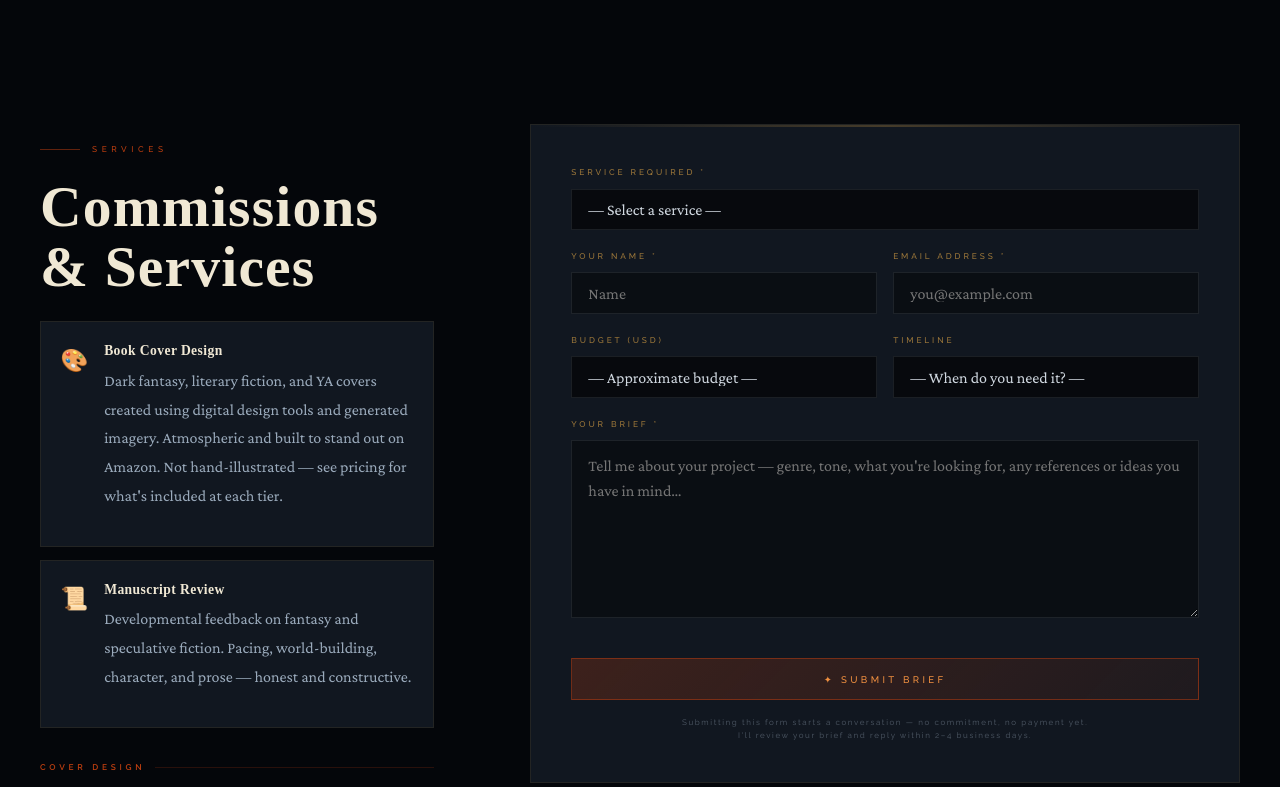
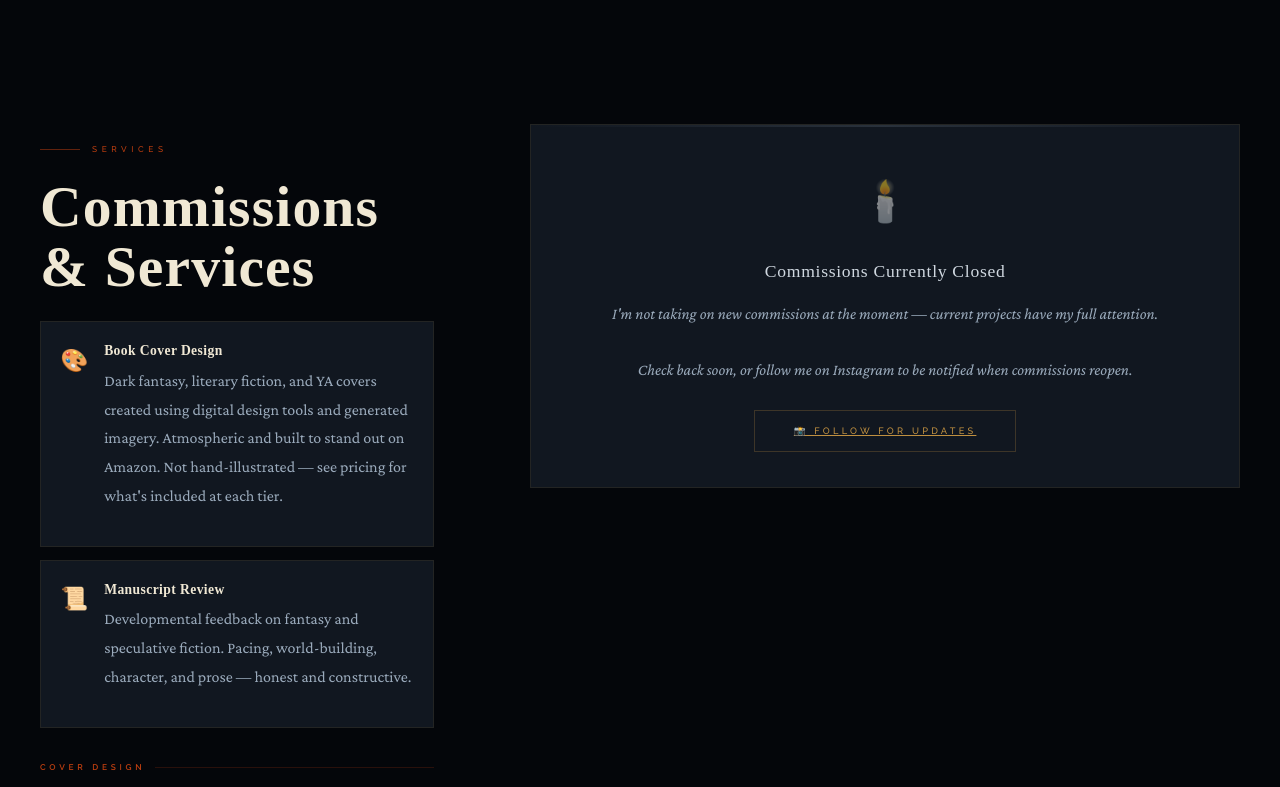
Before and after one commit to peterdsouza247/peterwrites, a React (Vite) app: page / in a window 1280 px wide. Shown: the part 2820-3607 px from the top of the page. Built offline with nearby package versions, Linux system fonts and the light colour scheme; a web font is replaced by a local one.

Commit message:
Set COMMISSIONS_OPEN to false

```diff
--- a/src/App.jsx
+++ b/src/App.jsx
@@ -3,7 +3,7 @@ import { useForm, ValidationError } from "@formspree/react";
 
 // ── TOGGLE COMMISSIONS ON/OFF ─────────────────────────────────────────────────
 // Set to false when you're busy — visitors will see a polite closed message
-const COMMISSIONS_OPEN = true;
+const COMMISSIONS_OPEN = false;
 // ─────────────────────────────────────────────────────────────────────────────
 
 const GFONTS = `@import url('https://fonts.googleapis.com/css2?family=Cormorant+Upright:ital,wght@0,300;0,400;0,500;0,600;0,700;1,300;1,400&family=Cormorant+SC:wght@300;400;500;600;700&family=Crimson+Pro:ital,wght@0,400;0,600;1,400;1,600&family=Raleway:wght@300;400;500;600&display=swap');`;
```
